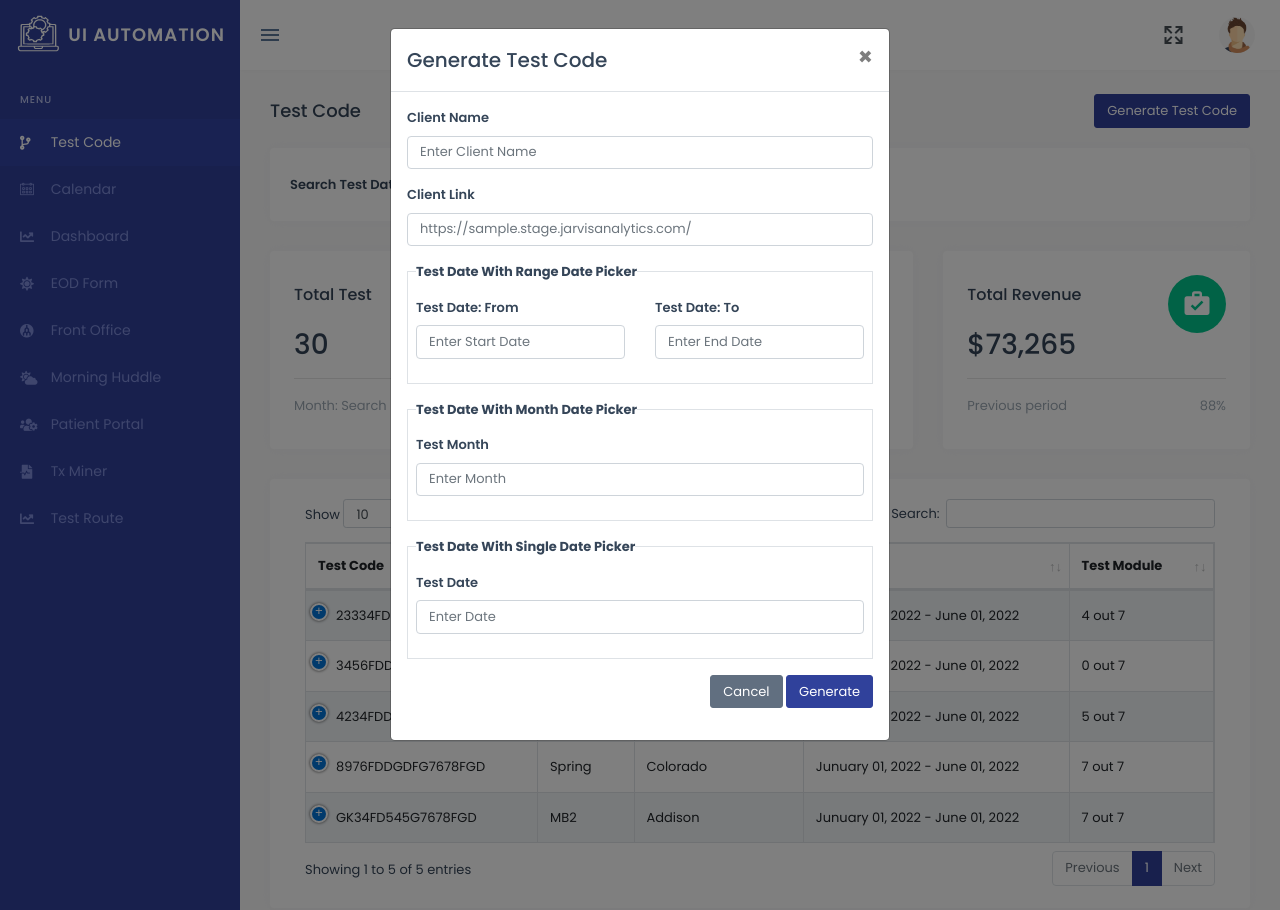
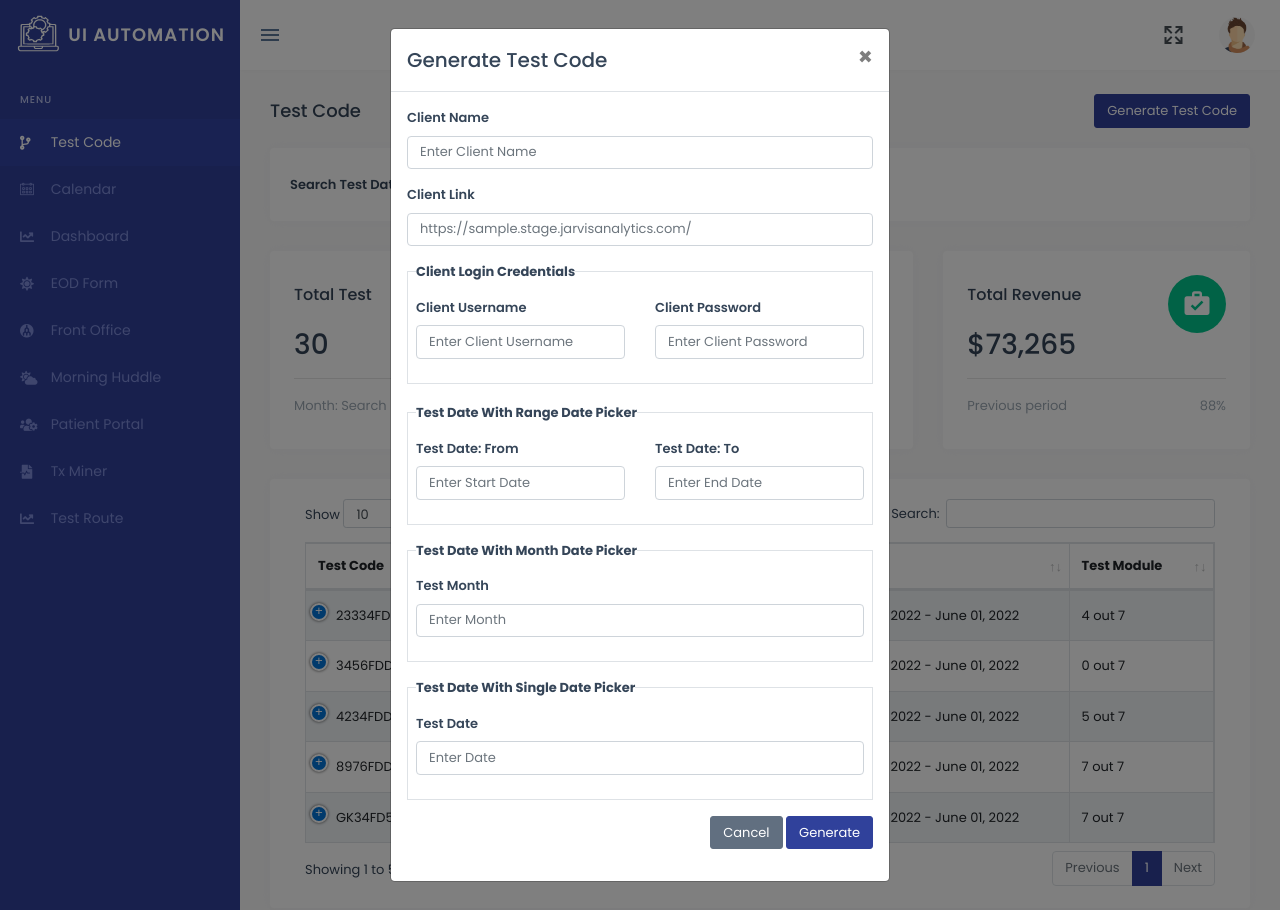
Before and after one commit to Jonbert23/flask_starter_kit, a Flask app: page / in a window 1280 px wide, after a click on "Generate Test Code". Run offline with Flask 2, Linux system fonts and the light colour scheme; a user stored in the database is signed in; some libraries are stand-ins or nearby versions.

Commit message:
Test Modal Update

```diff
--- a/project/templates/Testcode_Template/Testcode_Modals/Testcode_modal.html
+++ b/project/templates/Testcode_Template/Testcode_Modals/Testcode_modal.html
@@ -22,6 +22,25 @@
                             <input type="text" class="form-control" required placeholder="https://sample.stage.jarvisanalytics.com/"/>
                         </div>
 
+                        <fieldset class="border p-2 pb-2">
+                            <legend  class="w-auto" style="font-size:13px; font-weight:bold">Client Login Credentials</legend>
+
+                                <div class="row">
+                                    <div class="col-md-6">
+                                        <label>Client Username</label>
+                                        <div class="pb-3">
+                                            <input type="text" placeholder="Enter Client Username" class="form-control" required />
+                                        </div>
+                                    </div>
+                                    <div class="col-md-6">
+                                        <label>Client Password</label>
+                                        <div class="pb-3">
+                                            <input type="password" placeholder="Enter Client Password" class="form-control" required />
+                                        </div>
+                                    </div>
+                                </div>
+                        </fieldset>
+                        <br>
                         <fieldset class="border p-2">
                             <legend  class="w-auto" style="font-size:13px; font-weight:bold">Test Date With Range Date Picker</legend>
 
@@ -57,6 +76,9 @@
                                 <input type="text" placeholder="Enter Date" onfocus="(this.type='date')" class="form-control" required />
                             </div>
                         </fieldset>
+
+
+
                     </div>
 
                     <div class="form-group m-b-0 float-right">
```
